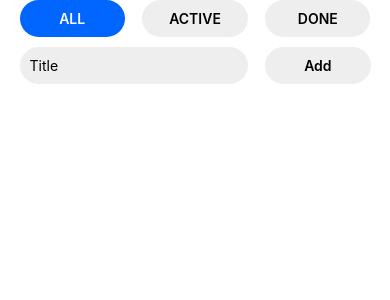
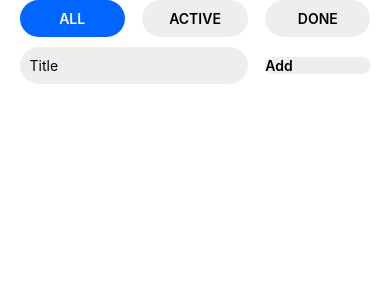
Before and after one commit to MateuszRostkowski/TodoTypescript, a React Native app: screen / in a window 390 px wide. Shown: the top 300 px of the page. Built offline with nearby package versions, Linux system fonts and the light colour scheme.

Commit message:
refactor buttons styles on site

```diff
--- a/src/components/Button.tsx
+++ b/src/components/Button.tsx
@@ -1,30 +1,28 @@
 import React, { FC } from 'react';
-import {
-  TouchableOpacity,
-  Text,
-  ViewStyle,
-  StyleSheet,
-  TextStyle,
-} from 'react-native';
+import { TouchableOpacity, Text, StyleSheet, TextStyle } from 'react-native';
 
 interface ButtonProps {
+  type?: 'primary' | 'secondary' | 'tertiary';
   title: string;
-  style?: ViewStyle;
-  textStyle: TextStyle;
+  textStyle?: TextStyle;
   onPress: () => void;
 }
 
 export const Button: FC<ButtonProps> = ({
+  type = 'secondary',
   title,
-  style,
   textStyle,
   onPress,
   ...rest
 }) => {
-  const buttonStyles = [...[styles.button], ...[style]];
+  const primaryStyles = type === 'primary' ? [styles.primaryButton] : [];
+  const tertiaryStyles = type === 'tertiary' ? [styles.tertiaryButton] : [];
   const textStyles = [...[styles.title], ...[textStyle]];
   return (
-    <TouchableOpacity style={buttonStyles} onPress={onPress} {...rest}>
+    <TouchableOpacity
+      style={[styles.button, ...primaryStyles, ...tertiaryStyles]}
+      onPress={onPress}
+      {...rest}>
       <Text style={textStyles}>{title}</Text>
     </TouchableOpacity>
   );
@@ -32,13 +30,19 @@ export const Button: FC<ButtonProps> = ({
 
 const styles = StyleSheet.create({
   button: {
-    borderRadius: 4,
-    margin: 5,
     padding: 10,
-    width: 200,
-    backgroundColor: '#ccff66',
+    borderRadius: 1000,
+    width: '30%',
+    backgroundColor: '#eee',
     alignItems: 'center',
     justifyContent: 'center',
+  },
+  primaryButton: {
+    backgroundColor: '#06f',
+  },
+  tertiaryButton: {
+    color: 'transparent',
+    width: 'auto',
   },
   title: {
     fontSize: 14,
--- a/src/components/Controlls.tsx
+++ b/src/components/Controlls.tsx
@@ -3,7 +3,8 @@ import { StyleSheet, View } from 'react-native';
 import { useTodos } from '../hooks';
 import { Button } from './Button';
 
-const modes = ['all', 'active', 'done'];
+type mode = 'all' | 'active' | 'done';
+const modes: mode[] = ['all', 'active', 'done'];
 
 export const Controlls: React.FC = () => {
   const { activeFilter, setActiveFilter } = useTodos();
@@ -11,11 +12,10 @@ export const Controlls: React.FC = () => {
   const renderButtons = () => {
     return modes.map((mode) => {
       const isActive = activeFilter === mode;
-      const activeButton = isActive ? [styles.activeButton] : [];
       const activeButtonText = isActive ? [styles.activeButtonText] : [];
       return (
         <Button
-          style={[styles.addButton, ...activeButton]}
+          type={isActive ? 'primary' : 'secondary'}
           textStyle={activeButtonText}
           title={mode.toLocaleUpperCase()}
           onPress={() => setActiveFilter(mode)}
@@ -28,17 +28,8 @@ export const Controlls: React.FC = () => {
 };
 
 const styles = StyleSheet.create({
-  activeButton: {
-    backgroundColor: '#06f',
-  },
   activeButtonText: {
     color: 'white',
-  },
-  addButton: {
-    width: '30%',
-    borderRadius: 1000,
-    backgroundColor: '#eee',
-    margin: 0,
   },
   container: {
     width: '100%',
--- a/src/components/TodoItem.tsx
+++ b/src/components/TodoItem.tsx
@@ -35,14 +35,11 @@ export const TodoItem: React.FC<IProps> = ({ item }) => {
           style={styles.editInput}
           value={newTitle}
           onChangeText={setNewTitle}
+          onSubmitEditing={handleEditTodo}
         />
         <View style={styles.buttonsContainer}>
-          <Button style={styles.button} title="Save" onPress={handleEditTodo} />
-          <Button
-            style={styles.button}
-            title="Cancel"
-            onPress={handleCancelEdit}
-          />
+          <Button type="tertiary" title="Save" onPress={handleEditTodo} />
+          <Button type="tertiary" title="Cancel" onPress={handleCancelEdit} />
         </View>
       </View>
     );
@@ -54,20 +51,14 @@ export const TodoItem: React.FC<IProps> = ({ item }) => {
         value={item.done}
         onValueChange={() => toggleDoneItem(item.id)}
       />
-      <View style={styles.todoText}>
-        <Text style={[styles.heading, ...doneTextStyle]}>{item.name}</Text>
-      </View>
+      <Text style={[styles.heading, ...doneTextStyle]}>{item.name}</Text>
       <View style={styles.buttonsContainer}>
         <Button
-          style={styles.button}
+          type="tertiary"
           title="Edit"
           onPress={() => setEditMode(!editMode)}
         />
-        <Button
-          style={styles.button}
-          title="X"
-          onPress={() => deleteItem(item.id)}
-        />
+        <Button type="tertiary" title="X" onPress={() => deleteItem(item.id)} />
       </View>
     </View>
   );
@@ -79,25 +70,16 @@ const styles = StyleSheet.create({
   },
   editInput: {
     width: '60%',
-  },
-  button: {
-    width: 60,
-    padding: 4,
-    borderRadius: 2,
-    margin: 0,
-    height: 40,
-    backgroundColor: 'transparent',
+    backgroundColor: '#fff',
   },
   buttonsContainer: {
     flexDirection: 'row',
   },
-  todoText: {
-    width: '50%',
-  },
   heading: {
     marginBottom: 4,
     fontSize: 20,
-    width: '100%',
+    maxWidth: 400,
+    width: '65%',
   },
   todoContainer: {
     height: 70,
```
